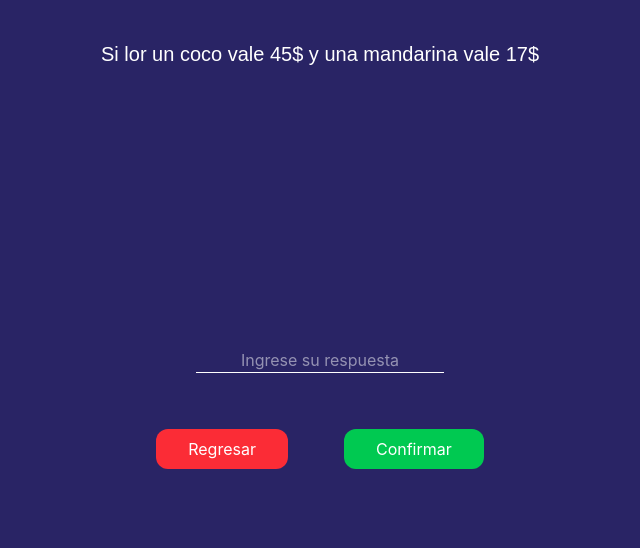
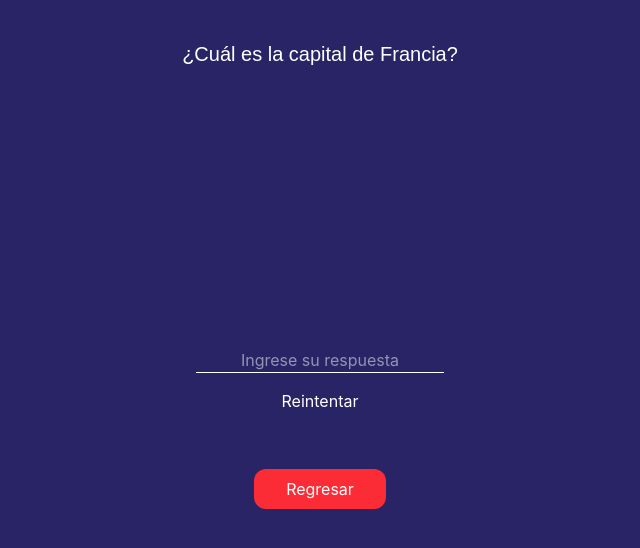
Before and after one commit to tairondeyron-oss/Juego-mental, a React (Vite) app: page /principal in a window 1280 px wide. Shown: the top 548 px of the page, without its empty margins (320-960 px from the left). Built offline with nearby package versions, Linux system fonts and the light colour scheme; a web font is replaced by a local one.

Commit message:
NO se cumplieron con todas las tareas, solo se avanzo con algunos estados falta ajustar para que el input reciba las respuestas y las valide

```diff
--- a/src/components/Juego.jsx
+++ b/src/components/Juego.jsx
@@ -19,7 +19,7 @@ export default function Juego() {
     const preguntaActual = LISTA_PREGUNTAS[indicePregunta]
 
     // Guardar respuesta seleccionada
-    const seleccionarOpcion = (opcion) => {
+    const escribirRespuesta = (opcion) => {
         if(validarRespuesta) return;
         setOpcionRespuesta(opcion);
     }
@@ -71,17 +71,39 @@ export default function Juego() {
         <div className="min-h-screen w-full  bg-fondo ">
 
             <div className="flex flex-col mx-4 py-10  gap-4 items-center  text-white  ">
-                <h1 className="text-xl font-kite break-word whitespace-normal overflow-hidden text-center ">Si lor un coco vale 45$ y una  mandarina vale 17$</h1>
+                <h1 className="text-xl font-kite break-word whitespace-normal overflow-hidden text-center "
+                >{preguntaActual.enunciado}</h1>
 
                 <div className=" mt-66 border-b -pb-2  ">
                     <input
+                    onClick={escribirRespuesta}
                     className=" text-center focus:outline-none "
                     type="text" placeholder="Ingrese su respuesta" />
                 </div>
 
-                <div className="flex flex-row-reverse  gap-14 ">
-                    <button className="border-2  py-2 px-8 rounded-xl mt-10 bg-green-500 hover:bg-green-600 border-none " >Confirmar</button>
-                    <button className="border-2  py-2 px-8 rounded-xl mt-10   bg-red-500 hover:bg-red-600 border-none  " >Regresar</button>
+
+                {!validarPregunta ? (
+                    <button
+                    onClick={validacionCorrecta}
+                    className="border-2  py-2 px-8 rounded-xl mt-10 bg-green-500 hover:bg-green-600 border-none " >
+                    Confirmar
+                    </button>
+
+                ) : (
+                    <button
+
+                    onClick={confirmarRespuesta ? validacionCorrecta : () => setValidarRespuesta(false)}
+                    >
+                    {confirmarRespuesta ? "Siguiente Pregunta" : "Reintentar"}
+                    </button>
+                )
+
+                }
+                <div className="flex  gap-14 ">
+
+                    <button
+                    onClick={navegarInicio}
+                    className="border-2  py-2 px-8 rounded-xl mt-10   bg-red-500 hover:bg-red-600 border-none  " >Regresar</button>
                 </div>
             </div>
         </div>
```
